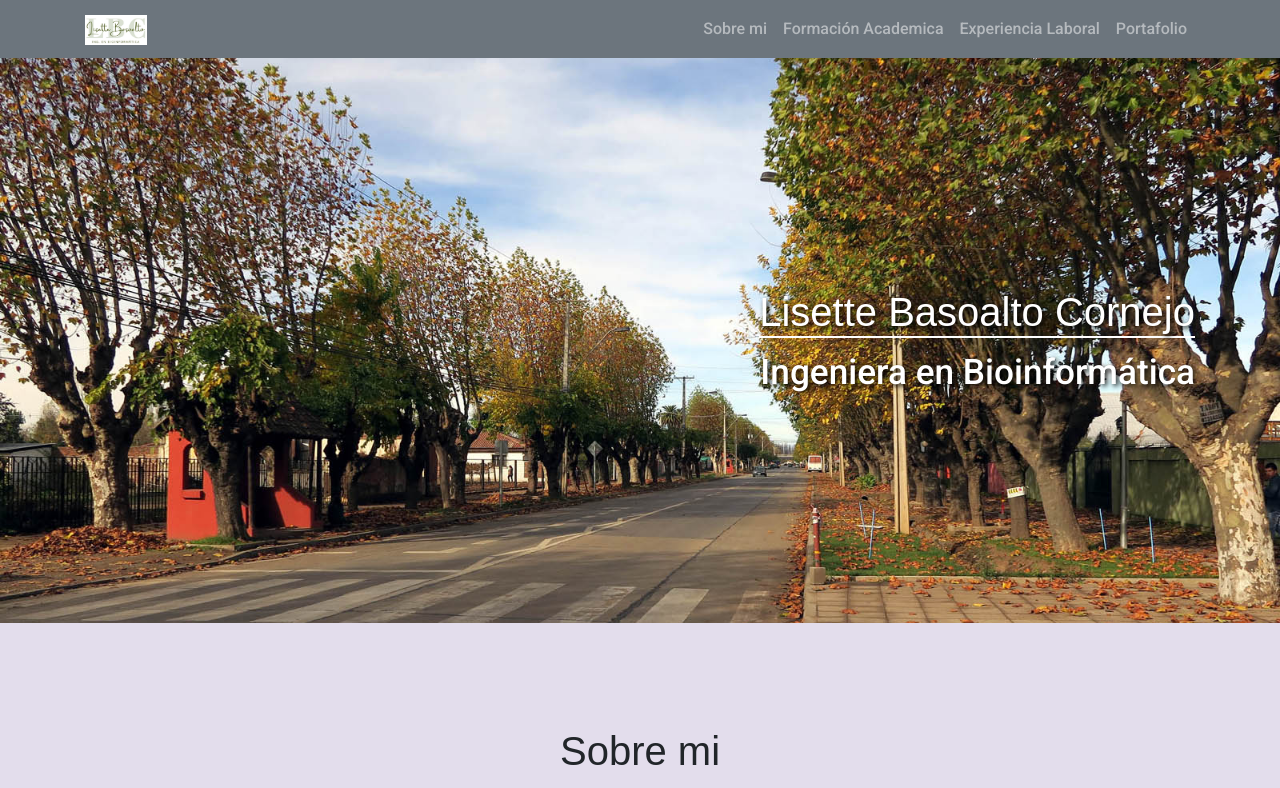
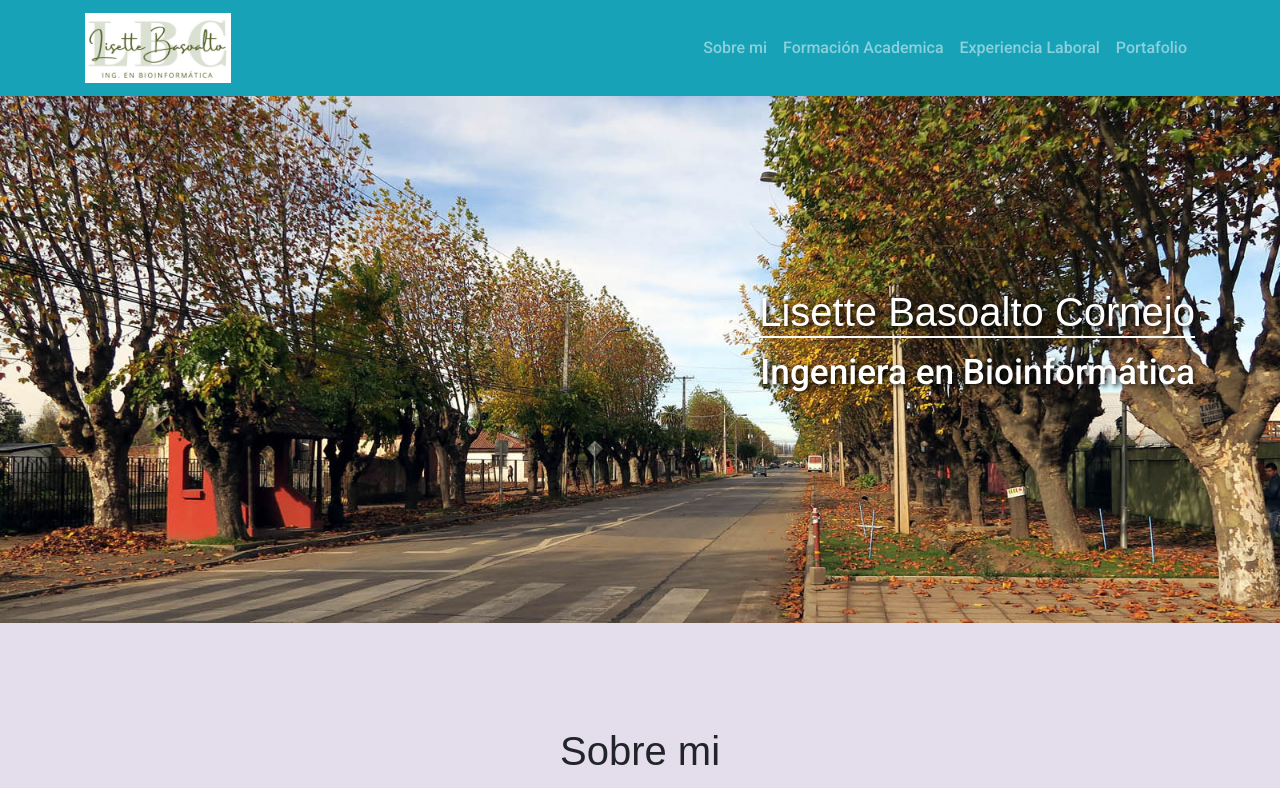
Before and after one commit to Victor0491/PruebaPortafolio, a plain HTML site: page index.html in a window 1280 px wide. Shown: the top 788 px of the page. Drawn offline with nearby package versions, Linux system fonts and the light colour scheme.

Commit message:
Actualización tamaño logo navbar y footer, cambio color navbar

```diff
--- a/index.html
+++ b/index.html
@@ -16,9 +16,9 @@
  <!--Success is green-->
 <body>
     <!--Navbar inicio-->
-    <nav class="navbar navbar-expand-lg navbar-dark bg-secondary fixed-top" id="navbar-scroll">
+    <nav class="navbar navbar-expand-lg navbar-dark bg-info fixed-top" id="navbar-scroll">
 			<div class="container">
-				<a class="navbar-brand" href="#inicio"><img src="assets/imgs/logoLB.JPG" alt="LisBasCo" height="30px"></a>
+				<a class="navbar-brand" href="#inicio"><img src="assets/imgs/logoLB.JPG" alt="LisBasCo" height="70px"></a>
 			  	<button class="navbar-toggler" type="button" data-toggle="collapse" data-target="#navbarNav" aria-controls="navbarNav" aria-expanded="false" aria-label="Toggle navigation">
 			    	<span class="navbar-toggler-icon"></span>
 			  	</button>
@@ -218,7 +218,7 @@
 
  <!--Footer inicio-->
  <footer class="text-center my-5">
-    <img src="assets/imgs/logoLB.JPG" alt="Logo" height="24px">
+    <img src="assets/imgs/logoLB.JPG" alt="Logo" height="70px">
     <p class="mt-3">Curriculum 2024 © Lisette Basoalto. Todos los derechos reservados.</p>
 </footer>
 
```
